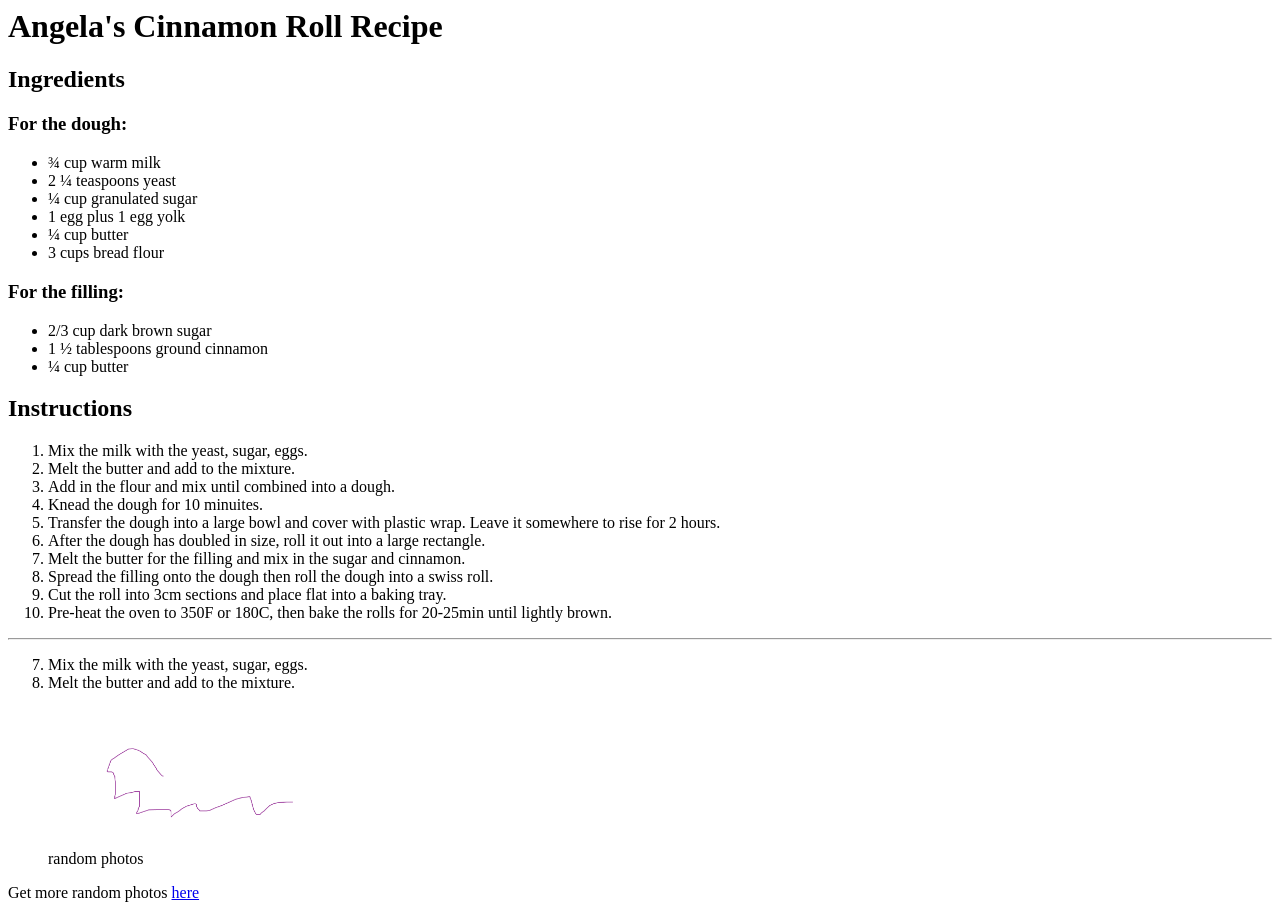
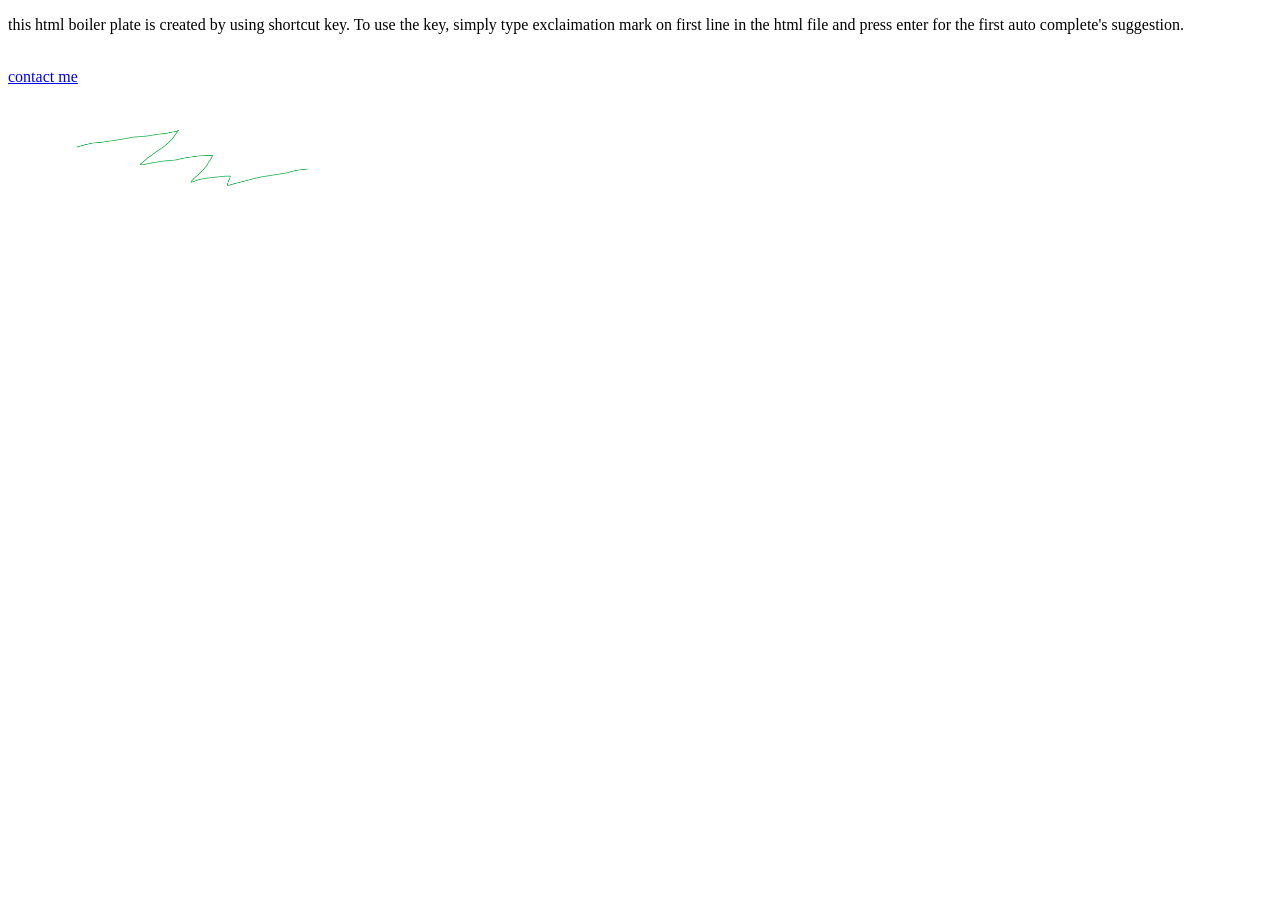
Before and after one commit to HS-1/webDevelopmentHtmlExample, a plain HTML site: page index.html in a window 1280 px wide. Shown: the top 904 px of the page. After the commit the page ends 800 px from the top, so only its background shows below. Drawn offline with Linux system fonts and the light colour scheme.

Commit message:
Update index.html

```diff
--- a/index.html
+++ b/index.html
@@ -1,62 +1,22 @@
-<h1>Angela's Cinnamon Roll Recipe</h1>
+<!DOCTYPE html>
+<html lang="en">
+<head>
+    <meta charset="UTF-8">
+    <meta name="viewport" content="width=device-width, initial-scale=1.0">
+    <title>Document</title>
+</head>
+<body>
+    <p>this html boiler plate is created by using shortcut key.
+        To use the key, simply type exclaimation mark on first line in
+         the html file and press enter for the first auto complete's
+         suggestion.
+        </p>
 
-<h2>Ingredients</h2>
-
-<h3>For the dough:</h3>
-<ul>
-    <li>¾ cup warm milk</li>
-    <li>2 ¼ teaspoons yeast </li>
-    <li>¼ cup granulated sugar</li>
-    <li>1 egg plus 1 egg yolk</li>
-    <li>¼ cup butter</li>
-    <li>3 cups bread flour</li>
-</ul>
-
-<h3>For the filling:</h3>
-<ul>
-    <li>2/3 cup dark brown sugar </li>
-    <li>1 ½ tablespoons ground cinnamon</li>
-    <li>¼ cup butter</li>
-</ul>
-
-<h2>Instructions</h2>
-<ol>
-    <li>Mix the milk with the yeast, sugar, eggs.</li>
-    <li>Melt the butter and add to the mixture.</li>
-    <li>Add in the flour and mix until combined into a dough.</li>
-    <li>Knead the dough for 10 minuites. </li>
-    <li>Transfer the dough into a large bowl and cover with plastic wrap. Leave it somewhere to rise for 2 hours.</li>
-    <li>After the dough has doubled in size, roll it out into a large rectangle. </li>
-    <li>Melt the butter for the filling and mix in the sugar and cinnamon.</li>
-    <li>Spread the filling onto the dough then roll the dough into a swiss roll.</li>
-    <li>Cut the roll into 3cm sections and place flat into a baking tray.</li>
-    <li>Pre-heat the oven to 350F or 180C, then bake the rolls for 20-25min until lightly brown. </li>
-</ol>
-
-<hr>
-
-<ol start="7">
-    <li>Mix the milk with the yeast, sugar, eggs.</li>
-    <li>Melt the butter and add to the mixture.</li>
-</ol>
-
-<figure>
-    <img src="./f2.png" alt="random photos" width="300"/>
-    <figcaption>random photos</figcaption>
-</figure>
-
-Get more random photos <a href="https://picsum.photos/200">here</a>
-<br/>
+        <br/>
 <a href="./contactMe.html">contact me</a>
 <br/>
 
-<a href="./contactMe.html"><img src="./folder1/f1.png" width="300"/></a>
+<a href="./newFile.html"><img src="./folder1/f1.png" width="300"/></a>
 <br/>
-
-
-<img src="./folder1/folder2/f2.png" width="300"/>
-
-
-<img src="../2.3 Void Elements/goal.png" width="300"/>
-
-<img src="../../NavooTenantHub/Navoo.TenantHub.Client/" width="300"/>
+</body>
+</html>
```
